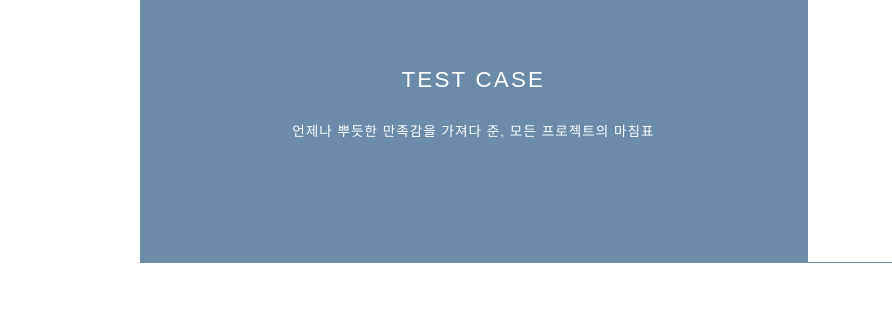
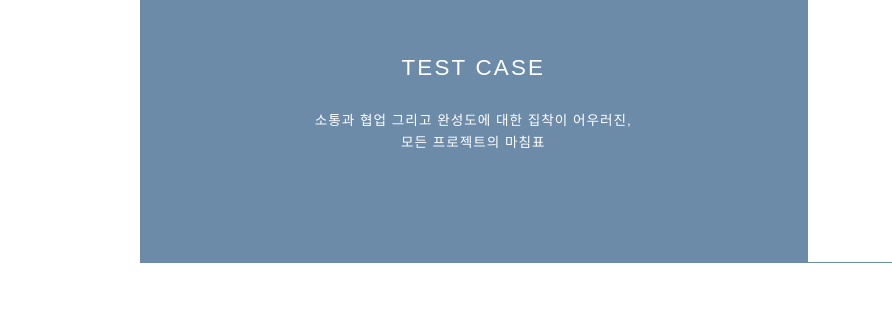
Before and after one commit to alaced/Foli, a website: page materials.html in a window 1280 px wide. Shown: the part 1522-1842 px from the top of the page, 0-892 px from the left. Drawn offline with nearby package versions, Linux system fonts and the light colour scheme; a web font is replaced by a local one.

Commit message:
edit html

```diff
--- a/materials.html
+++ b/materials.html
@@ -189,7 +189,8 @@
         <div class="sec__info">
           <div class="sec__title">Test Case</div>
           <div class="sec__desc">
-            언제나 뿌듯한 만족감을 가져다 준, 모든 프로젝트의 마침표
+            소통과 협업 그리고 완성도에 대한 집착이 어우러진, <br />모든
+            프로젝트의 마침표
           </div>
         </div>
         <div class="sec__content">
--- a/src/scss/materials.scss
+++ b/src/scss/materials.scss
@@ -13,12 +13,6 @@
     @include main-font;
     display: grid;
     grid-template-columns: 1fr 2fr;
-    // &:nth-child(even) {
-    //   .sec__info {
-    //     order: 1;
-    //   }
-    //   grid-template-columns: 2fr 1fr;
-    // }
     @include responsive("mobToMat") {
       grid-template-rows: 0.6fr 1fr;
       grid-template-columns: 1fr;
```
